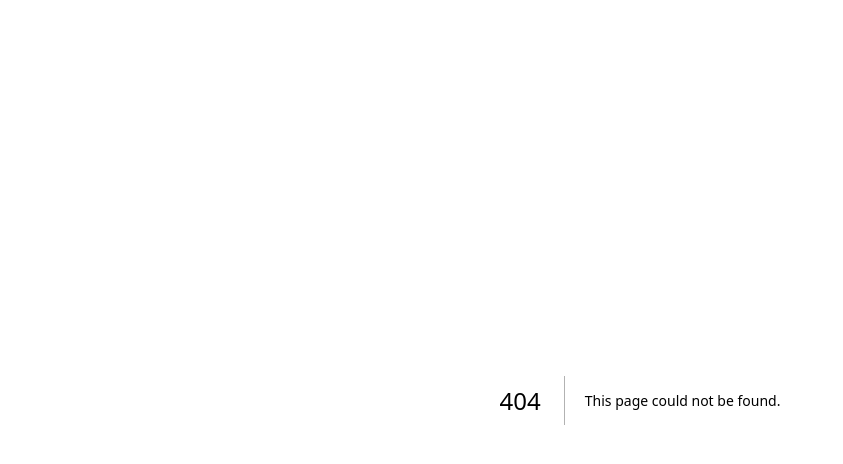
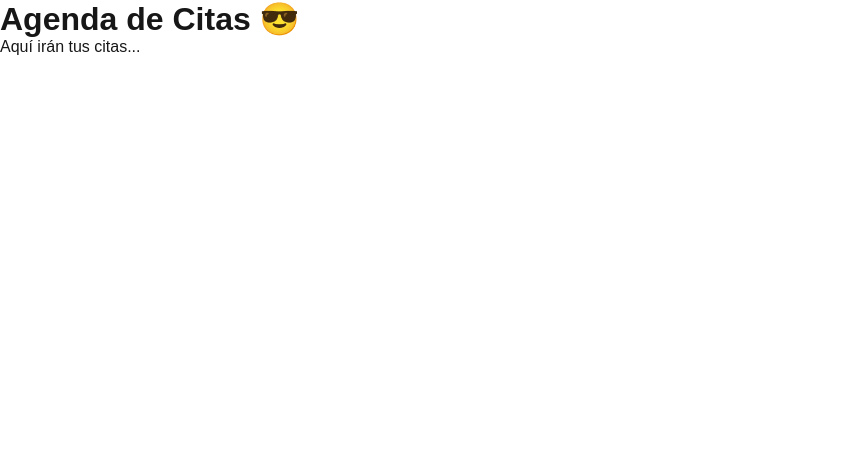
Before and after one commit to angiecv23/agenda-citas, a Next.js app: page /citas in a window 1280 px wide. Before the commit this address had no page. Shown: the top 464 px of the page, without its empty margins (0-843 px from the left). Built offline with nearby package versions, Linux system fonts and the light colour scheme.

Commit message:
crea pagina de citas

```diff
--- /dev/null
+++ b/src/app/citas/page.jsx
@@ -0,0 +1,10 @@
+"use client";
+
+export default function Citas() {
+  return (
+    <div>
+      <h1>Agenda de Citas 😎</h1>
+      <p>Aquí irán tus citas...</p>
+    </div>
+  );
+}
```
